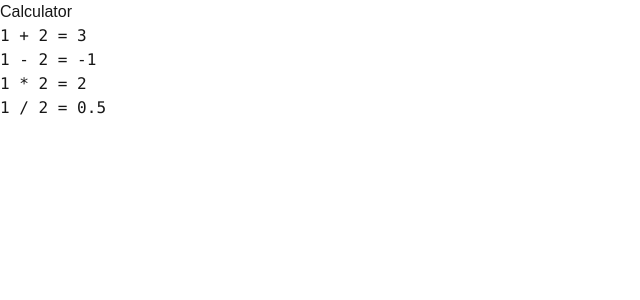
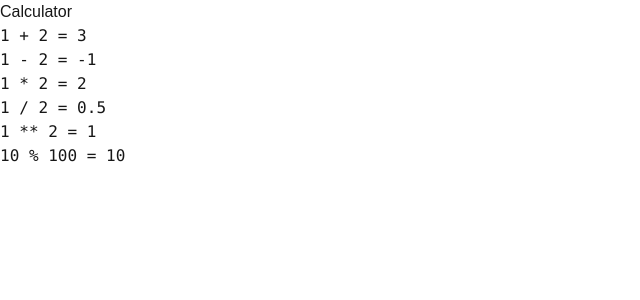
Before and after one commit to brunar/mycode, a Next.js app: page /calculator in a window 1280 px wide. Shown: the top 300 px of the page, without its empty margins (0-640 px from the left). Built offline with nearby package versions, Linux system fonts and the light colour scheme.

Commit message:
typescript derive: keyof typeof example

```diff
--- a/src/app/calculator/page.tsx
+++ b/src/app/calculator/page.tsx
@@ -5,6 +5,8 @@ const PageCalculator = () => {
     "-": (left: number, right: number): number => left - right,
     "*": (left: number, right: number): number => left * right,
     "/": (left: number, right: number): number => left / right,
+    "**": (left: number, right: number): number => left ** right,
+    "%": (left: number, right: number): number => left % right,
   };
 
 //   type CalculatorProps = {
@@ -19,7 +21,7 @@ const PageCalculator = () => {
     right,
   }: {
     left: number;
-    operator: "+" | "-" | "*" | "/";
+    operator: keyof typeof operations;
     right: number;
   }) {
     const result = operations[operator](left, right);
@@ -35,10 +37,13 @@ const PageCalculator = () => {
   return (
     <div>
       <h1>Calculator</h1>
+
       <Calculator left={1} operator="+" right={2} />
       <Calculator left={1} operator="-" right={2} />
       <Calculator left={1} operator="*" right={2} />
       <Calculator left={1} operator="/" right={2} />
+      <Calculator left={1} operator="**" right={2} />
+      <Calculator left={10} operator="%" right={100} />
     </div>
   );
 };
```
